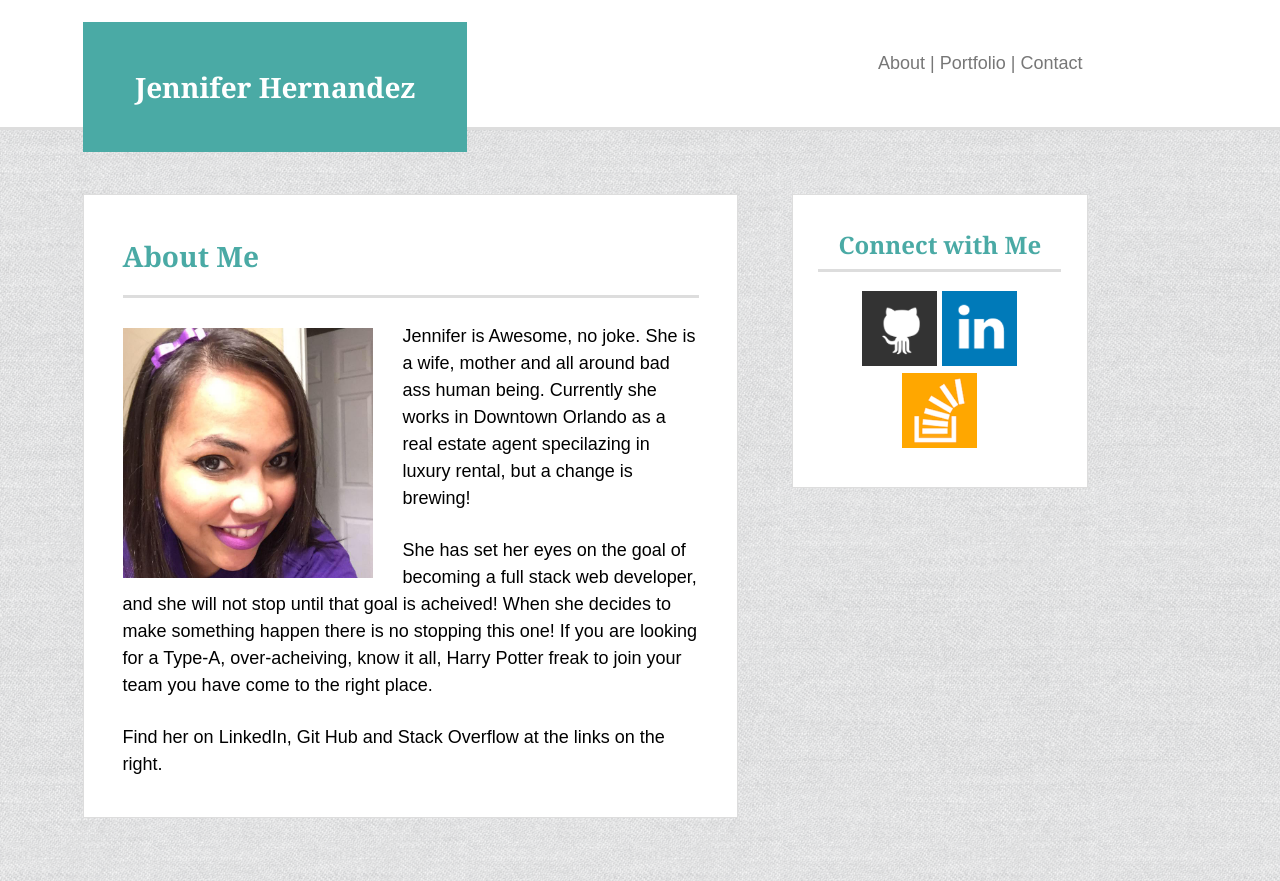
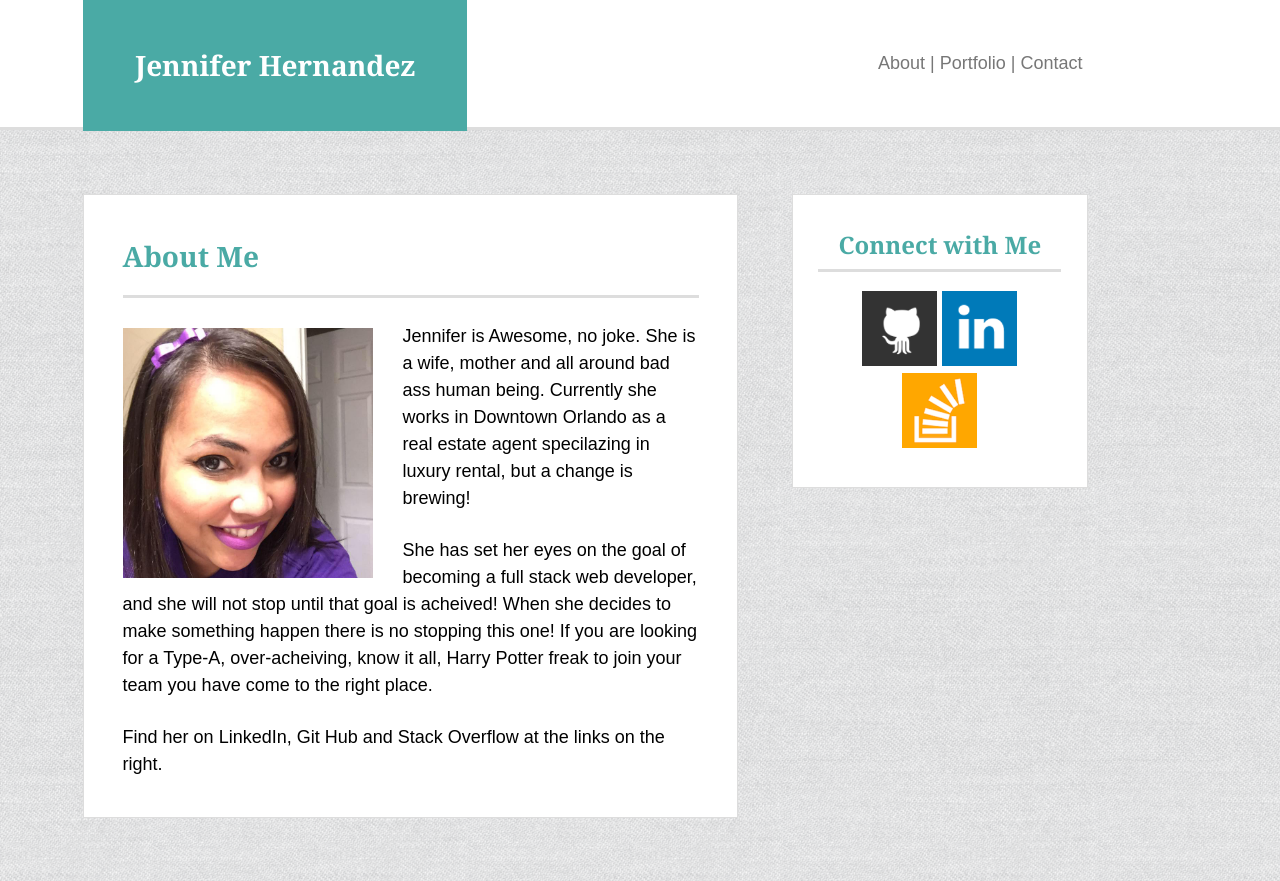
Before and after one commit to jennaroe/Basic-Portfolio, a PHP site: page /index.php in a window 1280 px wide. Shown: the top 881 px of the page. Run offline with PHP 8.4, Linux system fonts and the light colour scheme.

Commit message:
Update style.css

```diff
--- a/assets/css/style.css
+++ b/assets/css/style.css
@@ -7,7 +7,6 @@ header {
     background: #4aaaa5;
     border:3px #cccccc;
     padding: 4.05%;
-    margin-top: 1.7%;
     margin-left: 6.5%;
     color: #ffffff;
     position: absolute;
```
